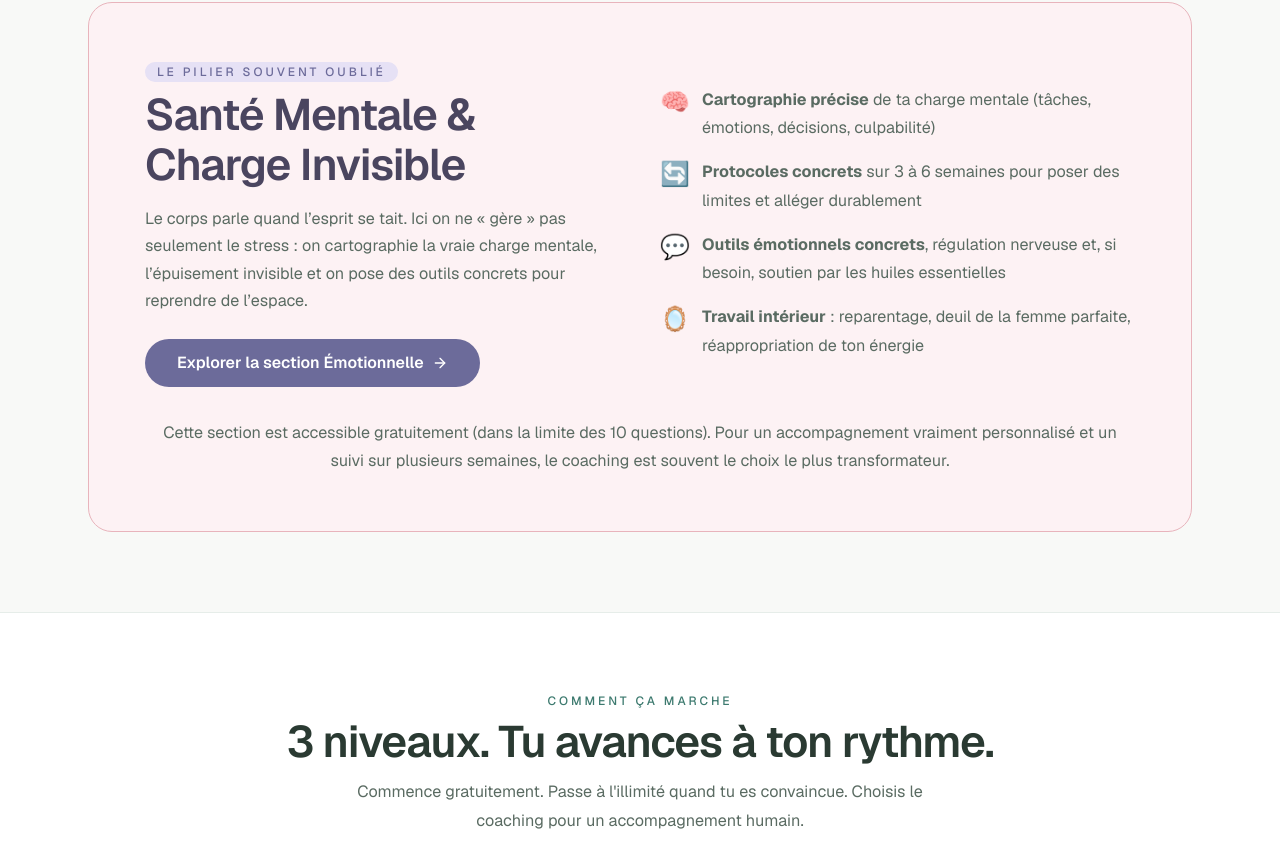
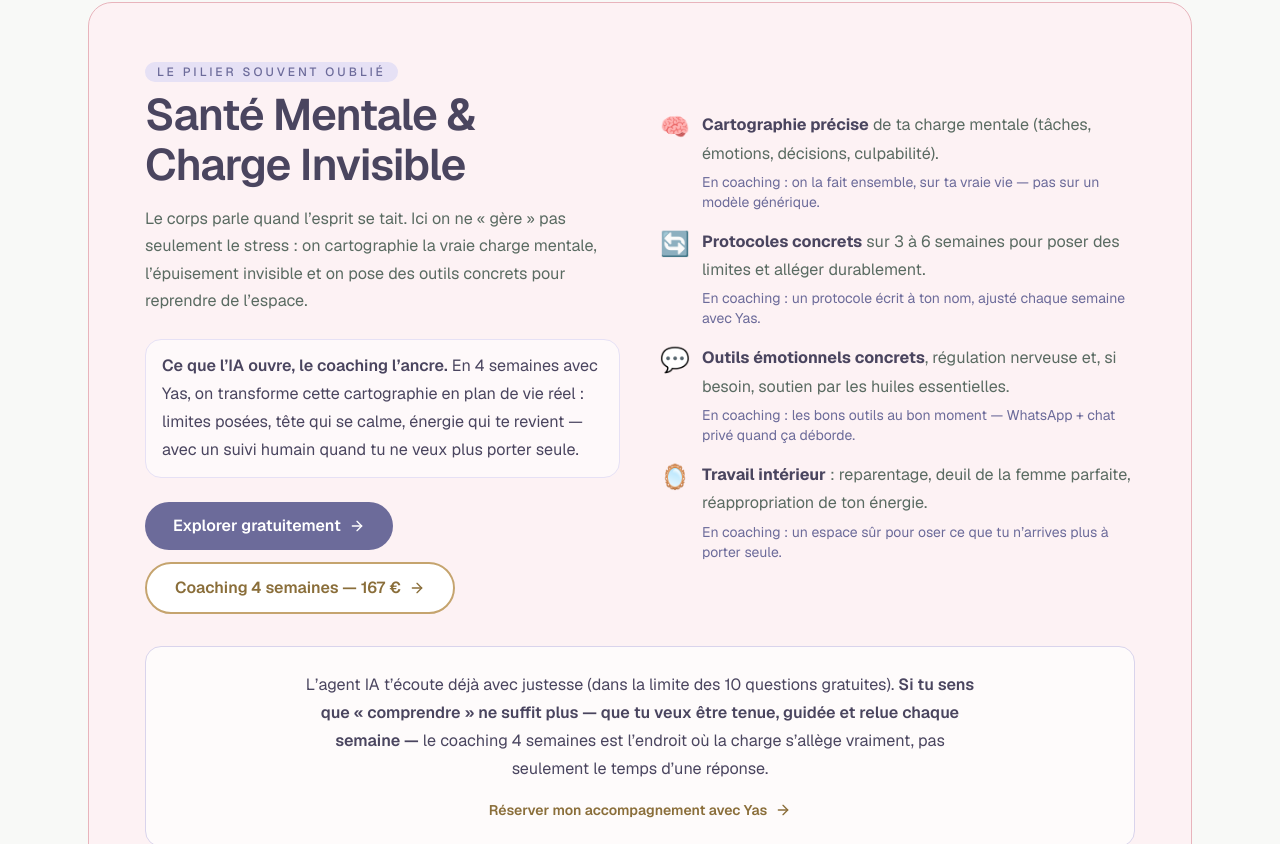
Before and after one commit to bounazouyasmina-arch/natura-bio-by-yas, a Next.js app: page / in a window 1280 px wide. Shown: the part 3996-4840 px from the top of the page. Built offline with nearby package versions, Linux system fonts and the light colour scheme.

Commit message:
feat: met en avant le coaching dans la section charge mentale
Phrases d'ancrage sous cartographie/protocoles/outils, CTAs coaching 167€.

```diff
--- a/app/espace/page.tsx
+++ b/app/espace/page.tsx
@@ -1087,8 +1087,11 @@ function EspaceContent() {
                   🧠
                 </div>
                 <div className="font-semibold text-xl">Santé Mentale &amp; Charge Invisible</div>
-                <p className="mt-2 text-[#5A6B62]">Inventaires concrets, protocoles pour poser des limites, travail émotionnel et régulation nerveuse. Section dédiée.</p>
-                <div className="mt-3 text-sm font-medium" style={{ color: '#6C6B9A' }}>Accéder à l&apos;agent dédié →</div>
+                <p className="mt-2 text-[#5A6B62]">
+                  Cartographie, protocoles, outils émotionnels et travail intérieur.
+                  L’IA t’ouvre la voie — le coaching 4 semaines l’ancre avec Yas, semaine après semaine.
+                </p>
+                <div className="mt-3 text-sm font-medium" style={{ color: '#6C6B9A' }}>Parler à l&apos;agent dédié →</div>
               </div>
 
               {hasEbook && (
--- a/app/page.tsx
+++ b/app/page.tsx
@@ -457,38 +457,76 @@ export default function NaturaBioByYasLanding() {
               <p className="text-[#5A6B62] text-lg mb-6">
                 Le corps parle quand l’esprit se tait. Ici on ne « gère » pas seulement le stress : on cartographie la vraie charge mentale, l’épuisement invisible et on pose des outils concrets pour reprendre de l’espace.
               </p>
+              <p className="text-[#4A455F] text-[15px] leading-relaxed mb-6 rounded-2xl px-4 py-3 border border-[#E6E1F5] bg-white/60">
+                <strong className="font-semibold">Ce que l’IA ouvre, le coaching l’ancre.</strong>{' '}
+                En 4 semaines avec Yas, on transforme cette cartographie en plan de vie réel : limites posées, tête qui se calme, énergie qui te revient — avec un suivi humain quand tu ne veux plus porter seule.
+              </p>
+              <div className="flex flex-col sm:flex-row flex-wrap gap-3">
                 <a
                   href="/espace?tab=chat&agent=emotion"
-                className="inline-flex items-center gap-2 rounded-full px-8 py-3 font-semibold text-white"
+                  className="inline-flex items-center justify-center gap-2 rounded-full px-7 py-3 font-semibold text-white"
                   style={{ backgroundColor: '#6C6B9A' }}
                 >
-                Explorer la section Émotionnelle <ArrowRight className="h-4 w-4" />
+                  Explorer gratuitement <ArrowRight className="h-4 w-4" />
                 </a>
+                <a
+                  href={BEACONS_COACHING_LINK}
+                  target="_blank"
+                  rel="noopener noreferrer"
+                  className="inline-flex items-center justify-center gap-2 rounded-full px-7 py-3 font-semibold border-2 border-[#C5A46E] text-[#8A6E3A] bg-white hover:bg-[#FBF6EC] transition-colors"
+                >
+                  Coaching 4 semaines — 167 € <ArrowRight className="h-4 w-4" />
+                </a>
+              </div>
             </div>
 
             <div className="space-y-4 text-[#5A6B62]">
               <div className="flex gap-3">
-                <span className="text-2xl">🧠</span>
-                <p><strong>Cartographie précise</strong> de ta charge mentale (tâches, émotions, décisions, culpabilité)</p>
+                <span className="text-2xl shrink-0">🧠</span>
+                <p>
+                  <strong className="text-[#4A455F]">Cartographie précise</strong> de ta charge mentale (tâches, émotions, décisions, culpabilité).
+                  <span className="block text-sm mt-1 text-[#6C6B9A]">En coaching : on la fait ensemble, sur ta vraie vie — pas sur un modèle générique.</span>
+                </p>
               </div>
               <div className="flex gap-3">
-                <span className="text-2xl">🔄</span>
-                <p><strong>Protocoles concrets</strong> sur 3 à 6 semaines pour poser des limites et alléger durablement</p>
+                <span className="text-2xl shrink-0">🔄</span>
+                <p>
+                  <strong className="text-[#4A455F]">Protocoles concrets</strong> sur 3 à 6 semaines pour poser des limites et alléger durablement.
+                  <span className="block text-sm mt-1 text-[#6C6B9A]">En coaching : un protocole écrit à ton nom, ajusté chaque semaine avec Yas.</span>
+                </p>
               </div>
               <div className="flex gap-3">
-                <span className="text-2xl">💬</span>
-                <p><strong>Outils émotionnels concrets</strong>, régulation nerveuse et, si besoin, soutien par les huiles essentielles</p>
+                <span className="text-2xl shrink-0">💬</span>
+                <p>
+                  <strong className="text-[#4A455F]">Outils émotionnels concrets</strong>, régulation nerveuse et, si besoin, soutien par les huiles essentielles.
+                  <span className="block text-sm mt-1 text-[#6C6B9A]">En coaching : les bons outils au bon moment — WhatsApp + chat privé quand ça déborde.</span>
+                </p>
               </div>
               <div className="flex gap-3">
-                <span className="text-2xl">🪞</span>
-                <p><strong>Travail intérieur</strong> : reparentage, deuil de la femme parfaite, réappropriation de ton énergie</p>
+                <span className="text-2xl shrink-0">🪞</span>
+                <p>
+                  <strong className="text-[#4A455F]">Travail intérieur</strong> : reparentage, deuil de la femme parfaite, réappropriation de ton énergie.
+                  <span className="block text-sm mt-1 text-[#6C6B9A]">En coaching : un espace sûr pour oser ce que tu n’arrives plus à porter seule.</span>
+                </p>
               </div>
             </div>
           </div>
 
-          <p className="text-center text-sm text-[#5A6B62] mt-8">
-            Cette section est accessible gratuitement (dans la limite des 10 questions). Pour un accompagnement vraiment personnalisé et un suivi sur plusieurs semaines, le coaching est souvent le choix le plus transformateur.
+          <div className="mt-8 rounded-2xl border border-[#D9D4EC] bg-white/70 px-5 py-5 sm:px-8 sm:py-6 text-center">
+            <p className="text-sm sm:text-[15px] text-[#4A455F] leading-relaxed max-w-2xl mx-auto">
+              L’agent IA t’écoute déjà avec justesse (dans la limite des 10 questions gratuites).
+              {' '}<strong className="font-semibold">Si tu sens que « comprendre » ne suffit plus — que tu veux être tenue, guidée et relue chaque semaine —</strong>{' '}
+              le coaching 4 semaines est l’endroit où la charge s’allège vraiment, pas seulement le temps d’une réponse.
             </p>
+            <a
+              href={BEACONS_COACHING_LINK}
+              target="_blank"
+              rel="noopener noreferrer"
+              className="inline-flex items-center gap-2 mt-4 text-sm font-semibold text-[#8A6E3A] hover:underline"
+            >
+              Réserver mon accompagnement avec Yas <ArrowRight className="h-4 w-4" />
+            </a>
+          </div>
         </div>
       </section>
 
```
Lines whose indentation alone changed are shown as unchanged.
